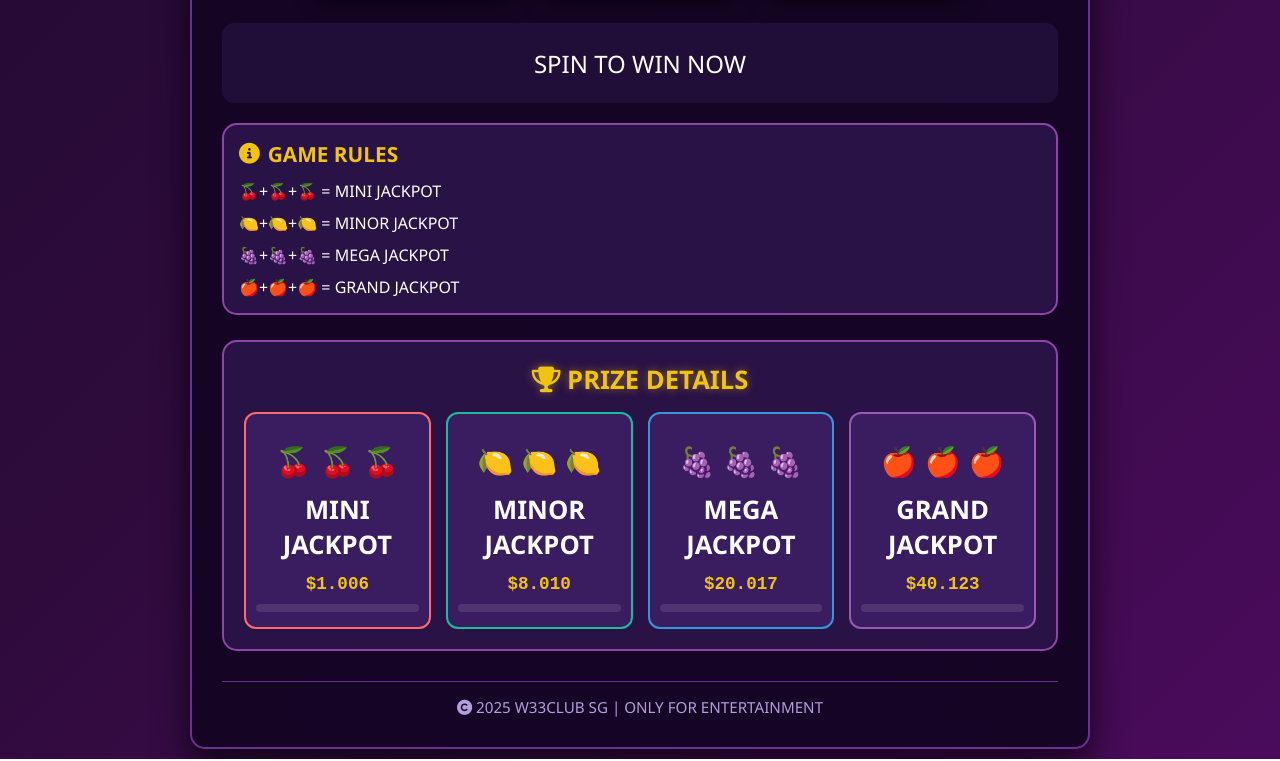
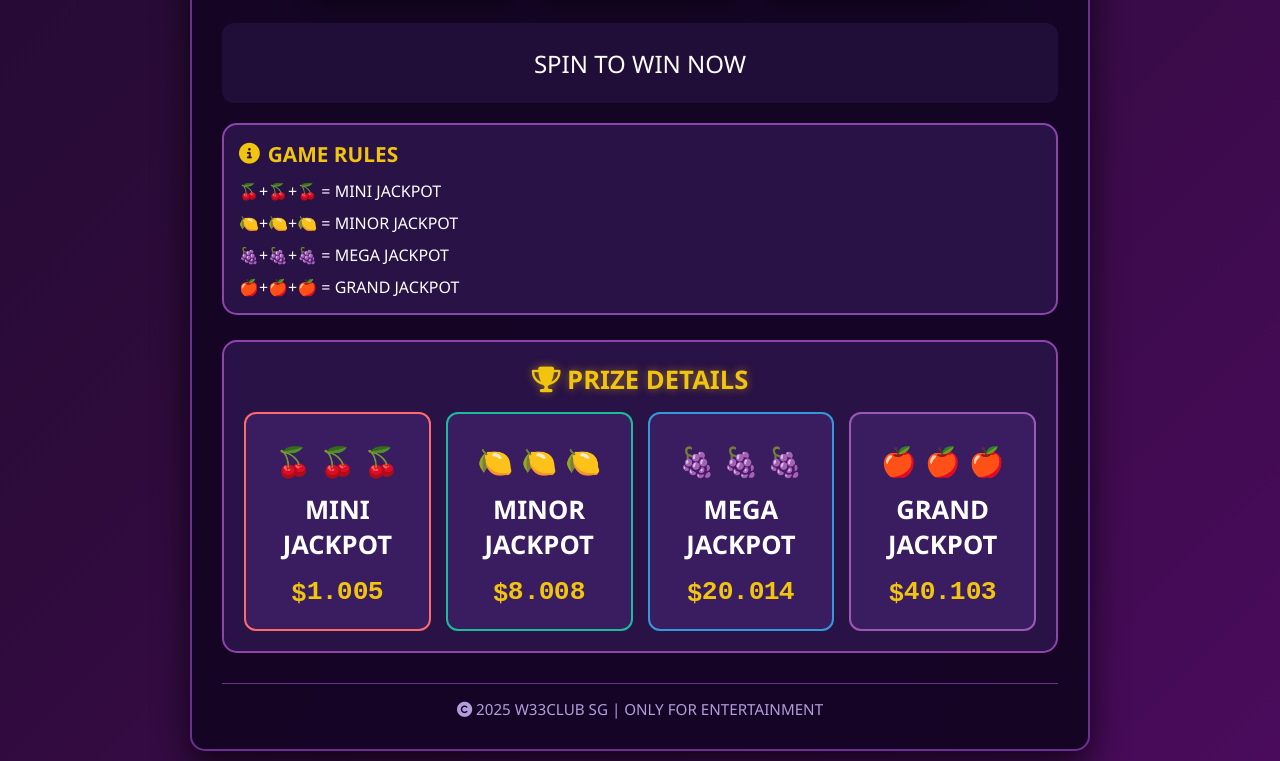
Before and after one commit to w33club/jackpot-site, a website: page public/game.html in a window 1280 px wide. Shown: the part 1000-1761 px from the top of the page. Drawn offline with Linux system fonts and the light colour scheme; no server answers.

Commit message:
Update game.html

```diff
--- a/public/game.html
+++ b/public/game.html
@@ -317,11 +317,15 @@
         }
 
         .jackpot-type p {
-            font-size: 1.1rem;
+            font-size: 1.3rem;
             color: #f1c40f;
             margin-top: 8px;
             font-family: 'Courier New', monospace;
             font-weight: bold;
+            height: 40px;
+            display: flex;
+            align-items: center;
+            justify-content: center;
         }
 
         .jackpot-symbols {
@@ -376,28 +380,17 @@
             color: #f1c40f;
         }
 
-        /* Progress bar for jackpots */
-        .jackpot-progress {
-            height: 8px;
-            background: rgba(255, 255, 255, 0.1);
-            border-radius: 4px;
-            margin-top: 10px;
-            overflow: hidden;
-            position: relative;
+        /* Digit animation */
+        .jumping-digit {
+            display: inline-block;
+            animation: jump 0.5s infinite alternate;
+            transform-origin: bottom;
         }
 
-        .progress-fill {
-            height: 100%;
-            position: absolute;
-            left: 0;
-            top: 0;
-            border-radius: 4px;
+        @keyframes jump {
+            0% { transform: translateY(0) scale(1); }
+            100% { transform: translateY(-5px) scale(1.1); }
         }
-
-        .mini .progress-fill { background: linear-gradient(to right, #ff6b6b, #ff9a9e); }
-        .minor .progress-fill { background: linear-gradient(to right, #1abc9c, #16a085); }
-        .mega .progress-fill { background: linear-gradient(to right, #3498db, #2980b9); }
-        .grand .progress-fill { background: linear-gradient(to right, #9b59b6, #8e44ad); }
 
         /* Responsive design */
         @media (min-width: 480px) {
@@ -428,6 +421,10 @@
             }
 
             .result-text {
+                font-size: 1.4rem;
+            }
+
+            .jackpot-type p {
                 font-size: 1.4rem;
             }
         }
@@ -486,6 +483,10 @@
             .jackpot-type h3 {
                 font-size: 1.6rem;
             }
+
+            .jackpot-type p {
+                font-size: 1.6rem;
+            }
         }
 
         /* Mobile landscape adjustments */
@@ -538,7 +539,7 @@
     <div class="container">
         <header>
             <div class="logo-container">
-                <img src="logo.png" alt="W33CLUB Logo">
+                <img src="https://i.imgur.com/1Q7zG3F.png" alt="W33CLUB Logo">
             </div>
             <h1><i class="fas fa-slot-machine"></i> W33CLUB JACKPOT SLOT</h1>
         </header>
@@ -594,9 +595,6 @@
                     </div>
                     <h3>MINI JACKPOT</h3>
                     <p id="miniAmount">$1.000</p>
-                    <div class="jackpot-progress">
-                        <div class="progress-fill" id="miniProgress" style="width: 0%"></div>
-                    </div>
                 </div>
                 <div class="jackpot-type minor">
                     <div class="jackpot-symbols">
@@ -606,9 +604,6 @@
                     </div>
                     <h3>MINOR JACKPOT</h3>
                     <p id="minorAmount">$8.000</p>
-                    <div class="jackpot-progress">
-                        <div class="progress-fill" id="minorProgress" style="width: 0%"></div>
-                    </div>
                 </div>
                 <div class="jackpot-type mega">
                     <div class="jackpot-symbols">
@@ -618,9 +613,6 @@
                     </div>
                     <h3>MEGA JACKPOT</h3>
                     <p id="megaAmount">$20.000</p>
-                    <div class="jackpot-progress">
-                        <div class="progress-fill" id="megaProgress" style="width: 0%"></div>
-                    </div>
                 </div>
                 <div class="jackpot-type grand">
                     <div class="jackpot-symbols">
@@ -630,9 +622,6 @@
                     </div>
                     <h3>GRAND JACKPOT</h3>
                     <p id="grandAmount">$40.000</p>
-                    <div class="jackpot-progress">
-                        <div class="progress-fill" id="grandProgress" style="width: 0%"></div>
-                    </div>
                 </div>
             </div>
         </div>
@@ -661,32 +650,33 @@
                 grand: document.getElementById('grandAmount')
             };
 
-            // 进度条元素
-            const progressBars = {
-                mini: document.getElementById('miniProgress'),
-                minor: document.getElementById('minorProgress'),
-                mega: document.getElementById('megaProgress'),
-                grand: document.getElementById('grandProgress')
-            };
-
             // 奖池配置
             const jackpotConfig = {
-                mini: { min: 1.0, max: 8.0 },
-                minor: { min: 8.0, max: 20.0 },
-                mega: { min: 20.0, max: 40.0 },
-                grand: { min: 40.0, max: 188.0 }
+                mini: {
+                    min: 1.0,
+                    max: 8.0,
+                    current: 1.0,
+                    incrementPerSecond: (8.0 - 1.0) / (2 * 3600) // 2小时完成整个范围
+                },
+                minor: {
+                    min: 8.0,
+                    max: 20.0,
+                    current: 8.0,
+                    incrementPerSecond: (20.0 - 8.0) / (2 * 3600)
+                },
+                mega: {
+                    min: 20.0,
+                    max: 40.0,
+                    current: 20.0,
+                    incrementPerSecond: (40.0 - 20.0) / (2 * 3600)
+                },
+                grand: {
+                    min: 40.0,
+                    max: 188.0,
+                    current: 40.0,
+                    incrementPerSecond: (188.0 - 40.0) / (2 * 3600)
+                }
             };
-
-            // 当前奖池值
-            let currentJackpots = {
-                mini: 1.0,
-                minor: 8.0,
-                mega: 20.0,
-                grand: 40.0
-            };
-
-            // 更新间隔（秒）
-            const updateInterval = 1;
 
             // Symbol mapping
             const symbolMap = {
@@ -707,105 +697,58 @@
             // Fruit symbols
             const fruitSymbols = ["🍒", "🍋", "🍇", "🍎", "🍉", "🍊", "🍓", "🍑"];
 
-            // 从服务器获取奖池值
-            async function fetchJackpotValues() {
-                try {
-                    const response = await fetch('/api/jackpots');
-                    if (!response.ok) {
-                        throw new Error('Failed to fetch jackpot values');
+            // 启动奖池更新定时器
+            function startJackpotUpdates() {
+                setInterval(() => {
+                    for (const type in jackpotConfig) {
+                        const config = jackpotConfig[type];
+
+                        // 增加当前值
+                        config.current += config.incrementPerSecond;
+
+                        // 检查是否超过最大值
+                        if (config.current >= config.max) {
+                            config.current = config.min;
+                        }
+
+                        // 更新显示
+                        updateJackpotDisplay(type);
                     }
-
-                    const data = await response.json();
-
-                    // 更新当前奖池值
-                    if (data.mini) currentJackpots.mini = data.mini.current;
-                    if (data.minor) currentJackpots.minor = data.minor.current;
-                    if (data.mega) currentJackpots.mega = data.mega.current;
-                    if (data.grand) currentJackpots.grand = data.grand.current;
-
-                    // 更新显示
-                    updateJackpotDisplays();
-
-                } catch (error) {
-                    console.error('Error fetching jackpot values:', error);
-                    // 使用本地配置作为回退
-                    updateJackpotsLocally();
-                }
+                }, 1000); // 每秒更新一次
             }
 
-            // 更新本地奖池值（当无法连接服务器时）
-            function updateJackpotsLocally() {
-                const now = new Date();
-                const secondsPassed = 1; // 假设每秒更新一次
+            // 更新奖池显示（添加数字跳动效果）
+            function updateJackpotDisplay(type) {
+                const config = jackpotConfig[type];
+                const display = jackpotDisplays[type];
 
-                for (const [type, config] of Object.entries(jackpotConfig)) {
-                    const incrementPerSecond = (config.max - config.min) / (2 * 3600);
-                    currentJackpots[type] += incrementPerSecond * secondsPassed;
+                if (!display) return;
 
-                    if (currentJackpots[type] >= config.max) {
-                        currentJackpots[type] = config.min;
+                // 格式化金额（三位小数）
+                const formattedValue = config.current.toFixed(3);
+
+                // 创建跳动数字效果
+                let newHtml = '$';
+                for (let i = 0; i < formattedValue.length; i++) {
+                    const char = formattedValue[i];
+                    if (char === '.') {
+                        newHtml += '<span class="jumping-digit">.</span>';
+                    } else if (!isNaN(char)) {
+                        newHtml += `<span class="jumping-digit">${char}</span>`;
+                    } else {
+                        newHtml += char;
                     }
                 }
 
-                updateJackpotDisplays();
-            }
-
-            // 更新奖池显示
-            function updateJackpotDisplays() {
-                for (const [type, value] of Object.entries(currentJackpots)) {
-                    if (jackpotDisplays[type]) {
-                        jackpotDisplays[type].textContent = `$${value.toFixed(3)}`;
-                    }
-
-                    if (progressBars[type]) {
-                        const config = jackpotConfig[type];
-                        const progress = ((value - config.min) / (config.max - config.min)) * 100;
-                        progressBars[type].style.width = `${progress}%`;
-                    }
-                }
-            }
-
-            // 启动奖池更新定时器
-            function startJackpotUpdates() {
-                setInterval(() => {
-                    fetchJackpotValues();
-                }, updateInterval * 1000);
+                display.innerHTML = newHtml;
             }
 
             // Get jackpot type from code
             async function getJackpotType(code) {
-                try {
-                    // Validate code
-                    const validateResponse = await fetch('/api/codes/validate', {
-                        method: 'POST',
-                        headers: { 'Content-Type': 'application/json' },
-                        body: JSON.stringify({ code })
-                    });
-
-                    const validateData = await validateResponse.json();
-
-                    if (!validateData.valid) {
-                        return null;
-                    }
-
-                    // Mark code as used
-                    const useResponse = await fetch('/api/codes/use', {
-                        method: 'POST',
-                        headers: { 'Content-Type': 'application/json' },
-                        body: JSON.stringify({ code })
-                    });
-
-                    if (!useResponse.ok) {
-                        const error = await useResponse.json();
-                        console.error('Error using code:', error.error);
-                        return null;
-                    }
-
-                    return validateData.type;
-                } catch (error) {
-                    console.error('Error validating code:', error);
-                    return null;
-                }
+                // 在实际应用中，这里会调用服务器API验证代码
+                // 为了演示目的，我们随机返回一个类型
+                const types = ['mini', 'minor', 'mega', 'grand'];
+                return types[Math.floor(Math.random() * types.length)];
             }
 
             // Build reel content with jackpot symbol at position 5
@@ -959,7 +902,11 @@
             });
 
             // Initialize jackpots
-            fetchJackpotValues();
+            for (const type in jackpotConfig) {
+                updateJackpotDisplay(type);
+            }
+
+            // Start jackpot updates
             startJackpotUpdates();
         });
     </script>
```
